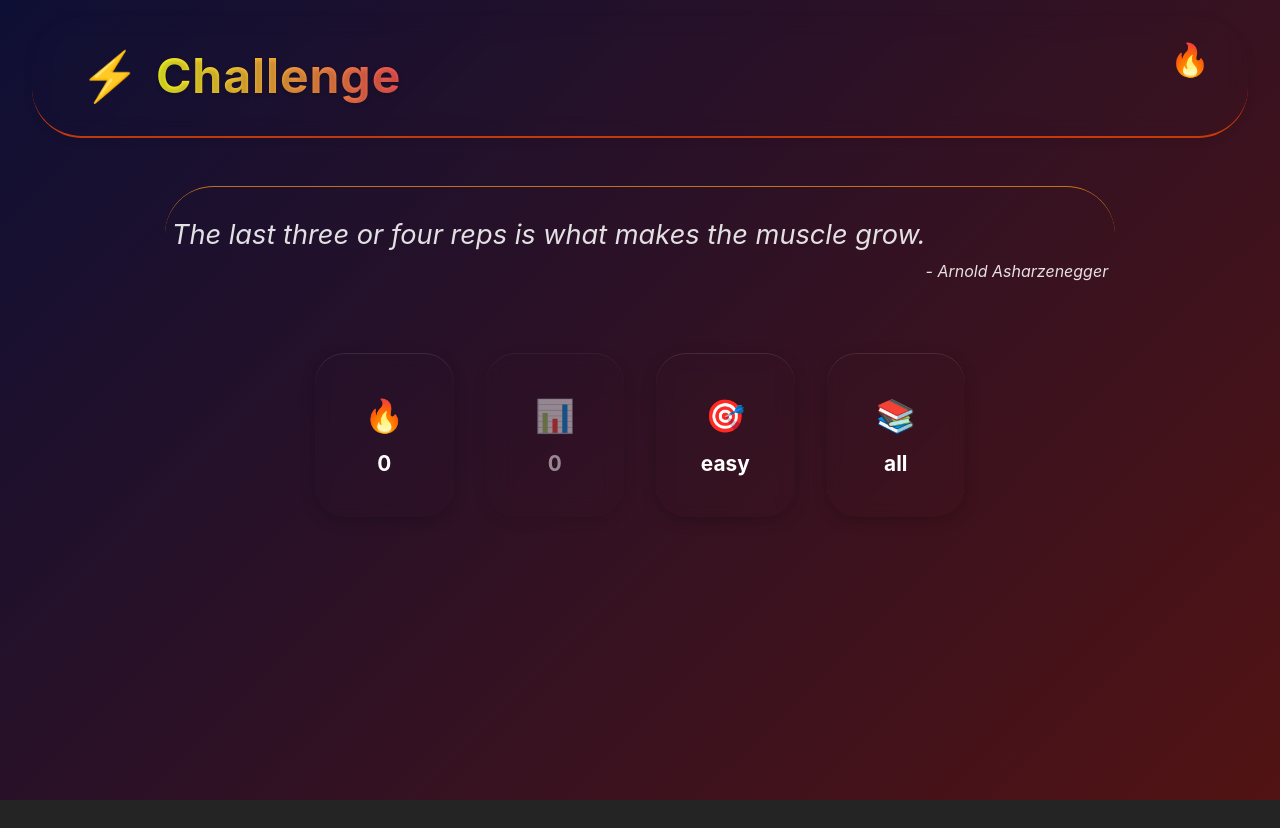
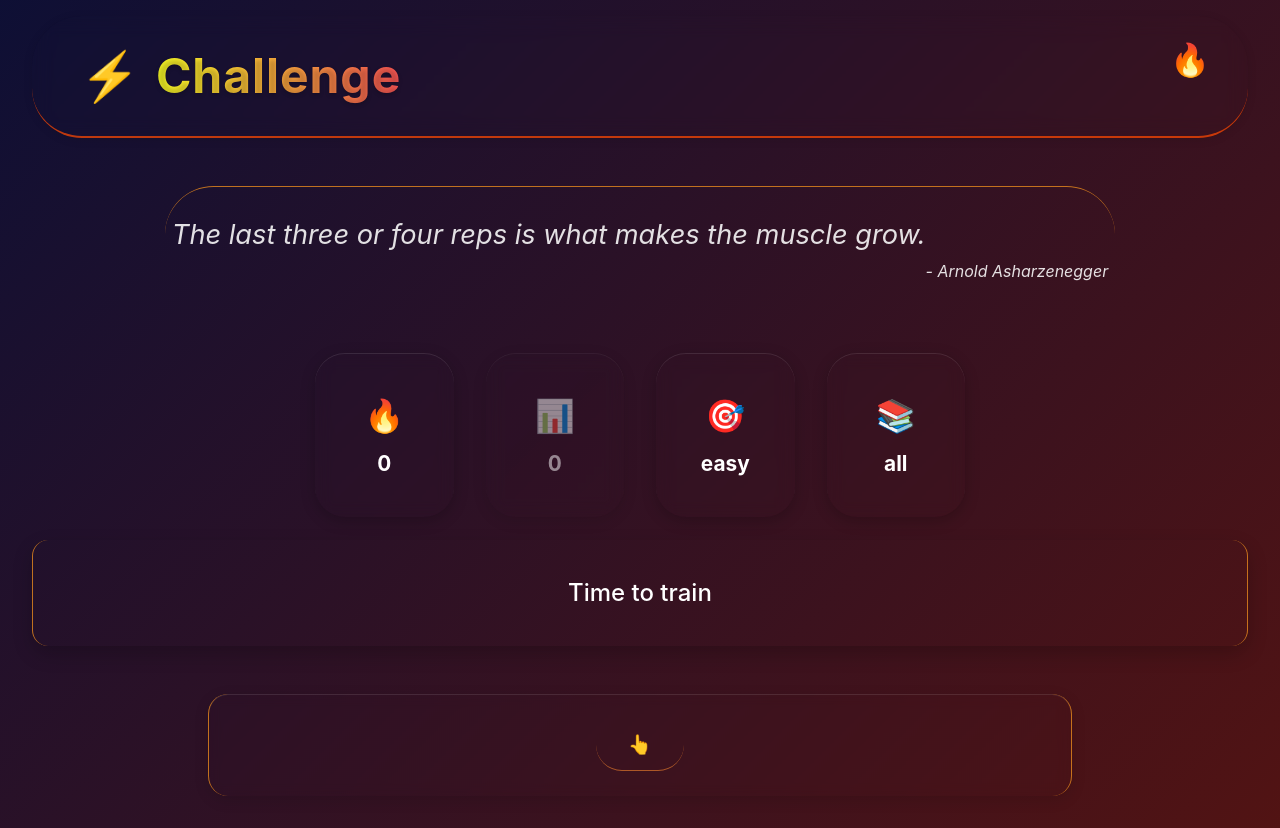
Before and after one commit to robertoandino/challenge-me, a React (Vite) app: page / in a window 1280 px wide. Before the commit the page ends 800 px from the top, so only its background shows below. Built offline with nearby package versions, Linux system fonts and the light colour scheme.

Commit message:
Updating Home component

```diff
--- a/src/pages/Home/Home.tsx
+++ b/src/pages/Home/Home.tsx
@@ -233,6 +233,20 @@ function Home() {
                     info="Category"
                 />
             </section>
+
+            <div className="challenge-section">
+                <ChallengeBox
+                    currentChallenge={emptyMessage || currentChallenge}
+                    isGenerating={isGenerating}
+                />
+                <ButtonGroup
+                    isGenerating={isGenerating}
+                    hasGenerated={hasGenerated}
+                    onGenerate={generateChallenge}
+                    onCopy={handleCopy}
+                />
+            </div>
+
         </main>
     )
 }
```
